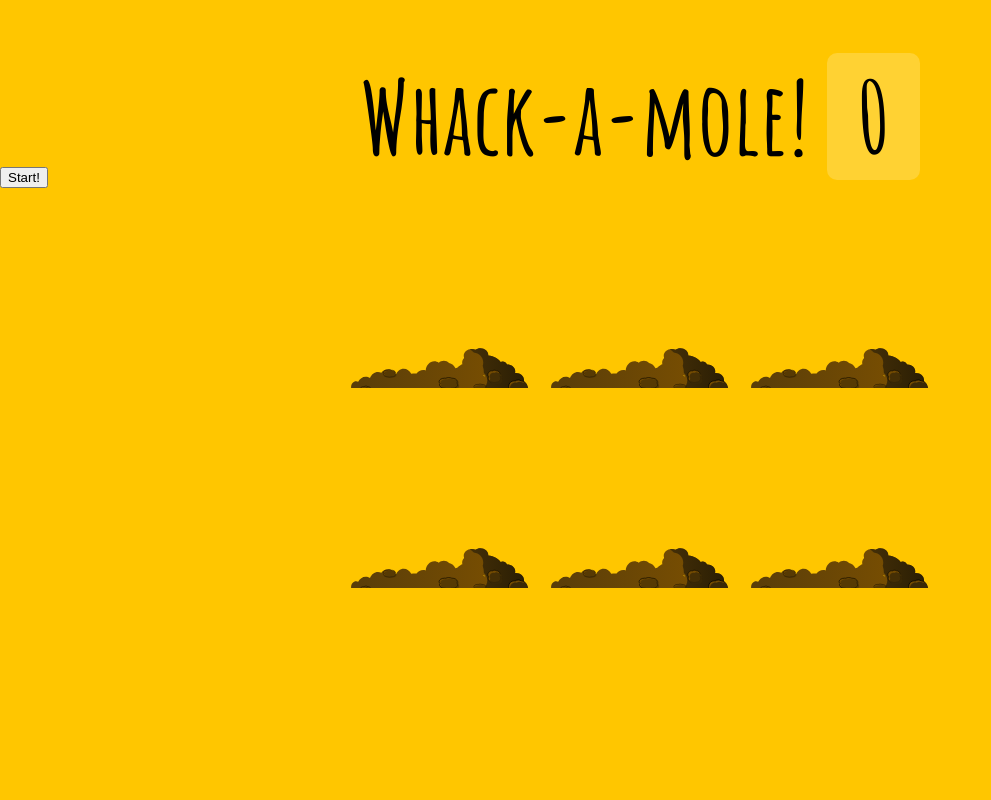
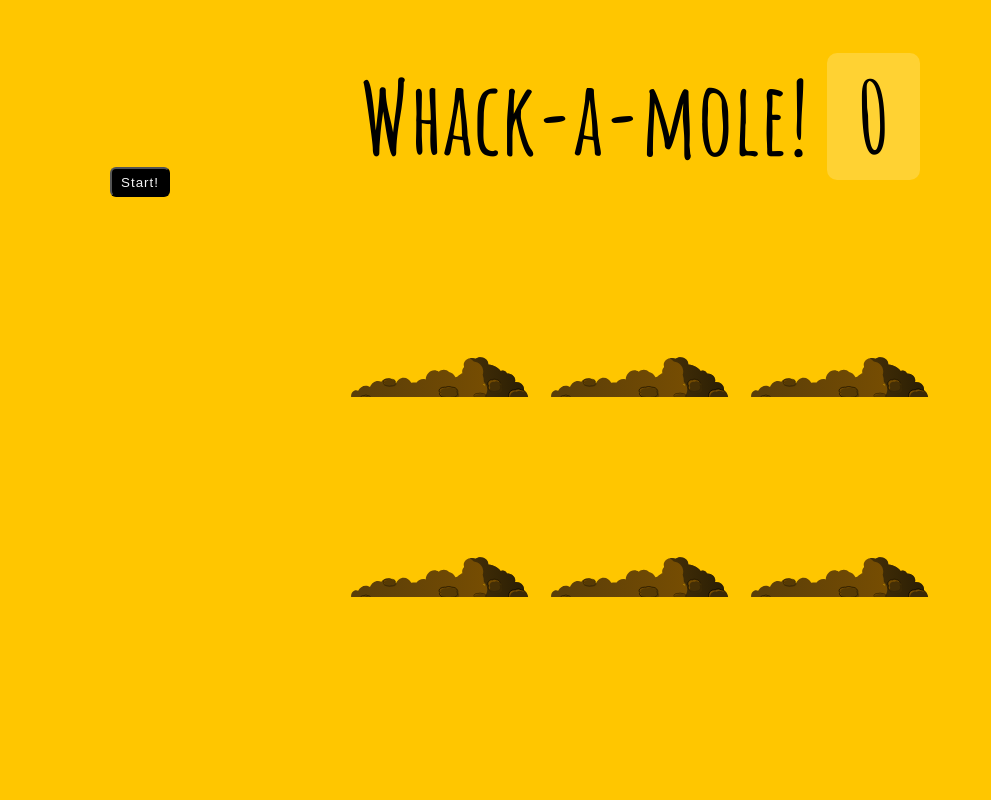
Before and after one commit to Berender11/Whack-A-Mole, a plain HTML site: page index.html in a window 1280 px wide. Shown: the whole page, without its empty margins (0-991 px from the left). Drawn offline with Linux system fonts and the light colour scheme.

Commit message:
fix:Typo

```diff
--- a/index.html
+++ b/index.html
@@ -10,7 +10,7 @@
 <body>
 
   <h1>Whack-a-mole! <span class="score">0</span></h1>
-  <button onClick="startGame()">Start!</button>
+  <button class="btn" onClick="startGame()">Start!</button>
 
   <div class="game">
     <div class="hole hole1">
@@ -49,7 +49,6 @@
     const idx = Math.floor(Math.random() * holes.length);
     const hole = holes[idx];
     if (hole === lastHole) {
-      console.log('Ah nah thats the same one bud');
       return randomHole(holes);
     }
     lastHole = hole;
```
